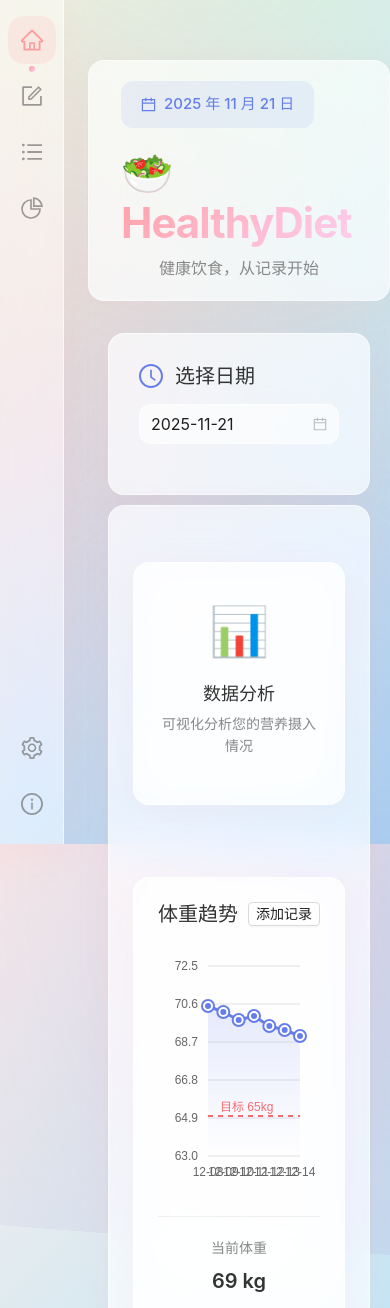
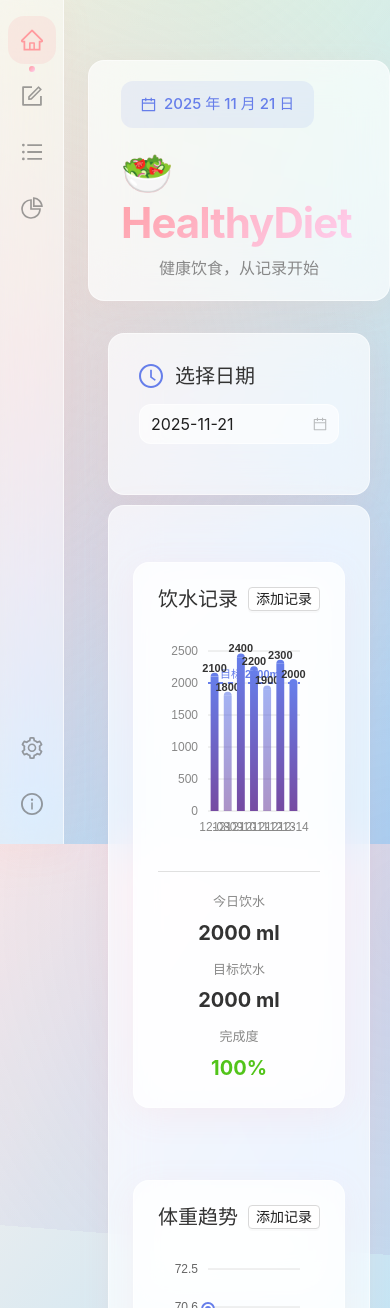
Before and after one commit to Luzhengzheng/HealthyDiet, a Vue app: page / in a window 390 px wide. Shown: the top 1308 px of the page. Built offline with nearby package versions, Linux system fonts and the light colour scheme.

Commit message:
feat: add water-intake record component with lazy loading

```diff
--- /dev/null
+++ b/src/renderer/components/WaterIntake.vue
@@ -0,0 +1,266 @@
+<template>
+    <div class="water-intake-container glass-card">
+        <div class="chart-header">
+            <h3>饮水记录</h3>
+            <div class="chart-actions">
+                <a-button size="small" @click="addWaterRecord">添加记录</a-button>
+            </div>
+        </div>
+        <div class="chart-wrapper">
+            <canvas ref="chartCanvas" class="water-chart"></canvas>
+        </div>
+        <div class="chart-stats">
+            <div class="stat-item">
+                <span class="stat-label">今日饮水</span>
+                <span class="stat-value">{{ todayWater }} ml</span>
+            </div>
+            <div class="stat-item">
+                <span class="stat-label">目标饮水</span>
+                <span class="stat-value">{{ targetWater }} ml</span>
+            </div>
+            <div class="stat-item">
+                <span class="stat-label">完成度</span>
+                <span class="stat-value" :class="completionClass">{{ completionRate }}</span>
+            </div>
+        </div>
+    </div>
+</template>
+
+<script setup lang="ts">
+import { ref, onMounted, computed } from 'vue';
+import { message } from 'ant-design-vue';
+
+const chartCanvas = ref<HTMLCanvasElement | null>(null);
+
+// 模拟数据 - 最近7天的饮水量
+const waterData = ref([
+    { date: '12-08', amount: 2100 },
+    { date: '12-09', amount: 1800 },
+    { date: '12-10', amount: 2400 },
+    { date: '12-11', amount: 2200 },
+    { date: '12-12', amount: 1900 },
+    { date: '12-13', amount: 2300 },
+    { date: '12-14', amount: 2000 },
+]);
+
+const targetWater = ref(2000);
+
+const todayWater = computed(() => {
+    return waterData.value.length > 0 ? waterData.value[waterData.value.length - 1].amount : 0;
+});
+
+const completionRate = computed(() => {
+    const rate = (todayWater.value / targetWater.value) * 100;
+    return `${rate.toFixed(0)}%`;
+});
+
+const completionClass = computed(() => {
+    const rate = (todayWater.value / targetWater.value) * 100;
+    if (rate >= 100) return 'complete';
+    if (rate >= 80) return 'good';
+    return 'low';
+});
+
+const addWaterRecord = () => {
+    message.info('添加饮水记录功能开发中...');
+};
+
+const drawChart = () => {
+    if (!chartCanvas.value) return;
+
+    const canvas = chartCanvas.value;
+    const ctx = canvas.getContext('2d');
+    if (!ctx) return;
+
+    // 设置 canvas 尺寸
+    const dpr = window.devicePixelRatio || 1;
+    const rect = canvas.getBoundingClientRect();
+    canvas.width = rect.width * dpr;
+    canvas.height = rect.height * dpr;
+    ctx.scale(dpr, dpr);
+
+    const width = rect.width;
+    const height = rect.height;
+    const padding = { top: 20, right: 20, bottom: 40, left: 50 };
+
+    // 清空画布
+    ctx.clearRect(0, 0, width, height);
+
+    // 计算数据范围
+    const amounts = waterData.value.map((d) => d.amount);
+    const maxAmount = Math.max(...amounts, targetWater.value);
+    const yMax = Math.ceil(maxAmount / 500) * 500; // 向上取整到500的倍数
+
+    // 绘制网格线和Y轴标签
+    ctx.strokeStyle = '#e0e0e0';
+    ctx.lineWidth = 1;
+    ctx.fillStyle = '#888';
+    ctx.font = '12px sans-serif';
+    ctx.textAlign = 'right';
+
+    for (let i = 0; i <= 5; i++) {
+        const y = padding.top + ((height - padding.top - padding.bottom) * i) / 5;
+
+        // 网格线
+        ctx.beginPath();
+        ctx.moveTo(padding.left, y);
+        ctx.lineTo(width - padding.right, y);
+        ctx.stroke();
+
+        // Y轴标签
+        const value = yMax - (yMax * i) / 5;
+        ctx.fillText(value.toString(), padding.left - 10, y + 4);
+    }
+
+    // 绘制目标线
+    const targetY = padding.top + (height - padding.top - padding.bottom) * (1 - targetWater.value / yMax);
+    ctx.strokeStyle = '#667eea';
+    ctx.lineWidth = 2;
+    ctx.setLineDash([5, 5]);
+    ctx.beginPath();
+    ctx.moveTo(padding.left, targetY);
+    ctx.lineTo(width - padding.right, targetY);
+    ctx.stroke();
+    ctx.setLineDash([]);
+
+    // 目标线标签
+    ctx.fillStyle = '#667eea';
+    ctx.textAlign = 'left';
+    ctx.font = 'bold 11px sans-serif';
+    ctx.fillText(`目标 ${targetWater.value}ml`, width - padding.right - 80, targetY - 5);
+
+    // 绘制柱状图
+    const barWidth = (width - padding.left - padding.right) / waterData.value.length;
+    const barPadding = barWidth * 0.2;
+    const actualBarWidth = barWidth - barPadding * 2;
+
+    waterData.value.forEach((data, index) => {
+        const x = padding.left + barWidth * index + barPadding;
+        const barHeight = ((height - padding.top - padding.bottom) * data.amount) / yMax;
+        const y = height - padding.bottom - barHeight;
+
+        // 渐变色
+        const gradient = ctx.createLinearGradient(x, y, x, height - padding.bottom);
+        if (data.amount >= targetWater.value) {
+            gradient.addColorStop(0, '#667eea');
+            gradient.addColorStop(1, '#764ba2');
+        } else {
+            gradient.addColorStop(0, 'rgba(102, 126, 234, 0.6)');
+            gradient.addColorStop(1, 'rgba(118, 75, 162, 0.6)');
+        }
+
+        // 绘制柱子
+        ctx.fillStyle = gradient;
+        ctx.fillRect(x, y, actualBarWidth, barHeight);
+
+        // 绘制柱子顶部的圆角
+        ctx.beginPath();
+        ctx.arc(x + actualBarWidth / 2, y, actualBarWidth / 2, Math.PI, 0);
+        ctx.fill();
+
+        // 绘制数值标签
+        ctx.fillStyle = '#333';
+        ctx.textAlign = 'center';
+        ctx.font = 'bold 11px sans-serif';
+        ctx.fillText(data.amount.toString(), x + actualBarWidth / 2, y - 5);
+
+        // 绘制日期标签
+        ctx.fillStyle = '#888';
+        ctx.font = '12px sans-serif';
+        ctx.fillText(data.date, x + actualBarWidth / 2, height - padding.bottom + 20);
+    });
+};
+
+onMounted(() => {
+    drawChart();
+    window.addEventListener('resize', drawChart);
+});
+</script>
+
+<style scoped>
+.water-intake-container {
+    width: 100%;
+    padding: 24px;
+    animation: slideInUp 0.6s cubic-bezier(0.4, 0, 0.2, 1);
+}
+
+.chart-header {
+    display: flex;
+    justify-content: space-between;
+    align-items: center;
+    margin-bottom: 20px;
+}
+
+.chart-header h3 {
+    font-size: 20px;
+    font-weight: 700;
+    margin: 0;
+    color: #333;
+}
+
+.chart-actions {
+    display: flex;
+    gap: 8px;
+}
+
+.chart-wrapper {
+    width: 100%;
+    height: 280px;
+    margin-bottom: 20px;
+}
+
+.water-chart {
+    width: 100%;
+    height: 100%;
+}
+
+.chart-stats {
+    display: grid;
+    grid-template-columns: repeat(3, 1fr);
+    gap: 16px;
+    padding-top: 20px;
+    border-top: 1px solid #e0e0e0;
+}
+
+.stat-item {
+    display: flex;
+    flex-direction: column;
+    align-items: center;
+    gap: 6px;
+}
+
+.stat-label {
+    font-size: 13px;
+    color: #888;
+    font-weight: 500;
+}
+
+.stat-value {
+    font-size: 20px;
+    font-weight: 700;
+    color: #333;
+}
+
+.stat-value.complete {
+    color: #52c41a;
+}
+
+.stat-value.good {
+    color: #667eea;
+}
+
+.stat-value.low {
+    color: #ff4d4f;
+}
+
+@media (max-width: 768px) {
+    .chart-stats {
+        grid-template-columns: 1fr;
+        gap: 12px;
+    }
+
+    .chart-wrapper {
+        height: 220px;
+    }
+}
+</style>
--- a/src/renderer/pages/Home.vue
+++ b/src/renderer/pages/Home.vue
@@ -47,10 +47,23 @@
                             </div>
                         </div>
                     </div>
-                    <div class="feature-card glass-card">
-                        <div class="feature-icon">📊</div>
-                        <h3>数据分析</h3>
-                        <p>可视化分析您的营养摄入情况</p>
+                    <div ref="waterIntakeContainer" class="water-intake-lazy-container">
+                        <Suspense v-if="shouldLoadWaterIntake">
+                            <template #default>
+                                <WaterIntake />
+                            </template>
+                            <template #fallback>
+                                <div class="loading-card glass-card">
+                                    <a-spin size="large" tip="加载中..." />
+                                </div>
+                            </template>
+                        </Suspense>
+                        <div v-else class="placeholder-card glass-card">
+                            <div class="placeholder-content">
+                                <div class="placeholder-icon">💧</div>
+                                <p>加载饮水记录...</p>
+                            </div>
+                        </div>
                     </div>
                 </div>
 
@@ -90,6 +103,8 @@ import { CalendarOutlined, ClockCircleOutlined } from '@ant-design/icons-vue';
 
 // 懒加载体重折线图组件
 const WeightChart = defineAsyncComponent(() => import('../components/WeightChart.vue'));
+// 懒加载饮水量柱状图组件
+const WaterIntake = defineAsyncComponent(() => import('../components/WaterIntake.vue'));
 // TODO:懒加载热量圆环组件
 
 dayjs.locale('zh-cn');
@@ -98,6 +113,8 @@ const shouldLoadWeightChart = ref(false);
 const weightChartContainer = ref<HTMLElement | null>(null);
 const shouldLoadCalorieRing = ref(false);
 const calorieRingContainer = ref<HTMLElement | null>(null);
+const shouldLoadWaterIntake = ref(false);
+const waterIntakeContainer = ref<HTMLElement | null>(null);
 
 const handleDateChange = () => {}; // TODO: 处理日期变化
 
@@ -113,6 +130,9 @@ onMounted(() => {
                     if (entry.target === calorieRingContainer.value && !shouldLoadCalorieRing.value) {
                         shouldLoadCalorieRing.value = true;
                     }
+                    if (entry.target === waterIntakeContainer.value && !shouldLoadWaterIntake.value) {
+                        shouldLoadWaterIntake.value = true;
+                    }
                     observer.unobserve(entry.target);
                 }
             });
@@ -127,6 +147,9 @@ onMounted(() => {
     }
     if (calorieRingContainer.value) {
         observer.observe(calorieRingContainer.value);
+    }
+    if (waterIntakeContainer.value) {
+        observer.observe(waterIntakeContainer.value);
     }
 });
 </script>
```
